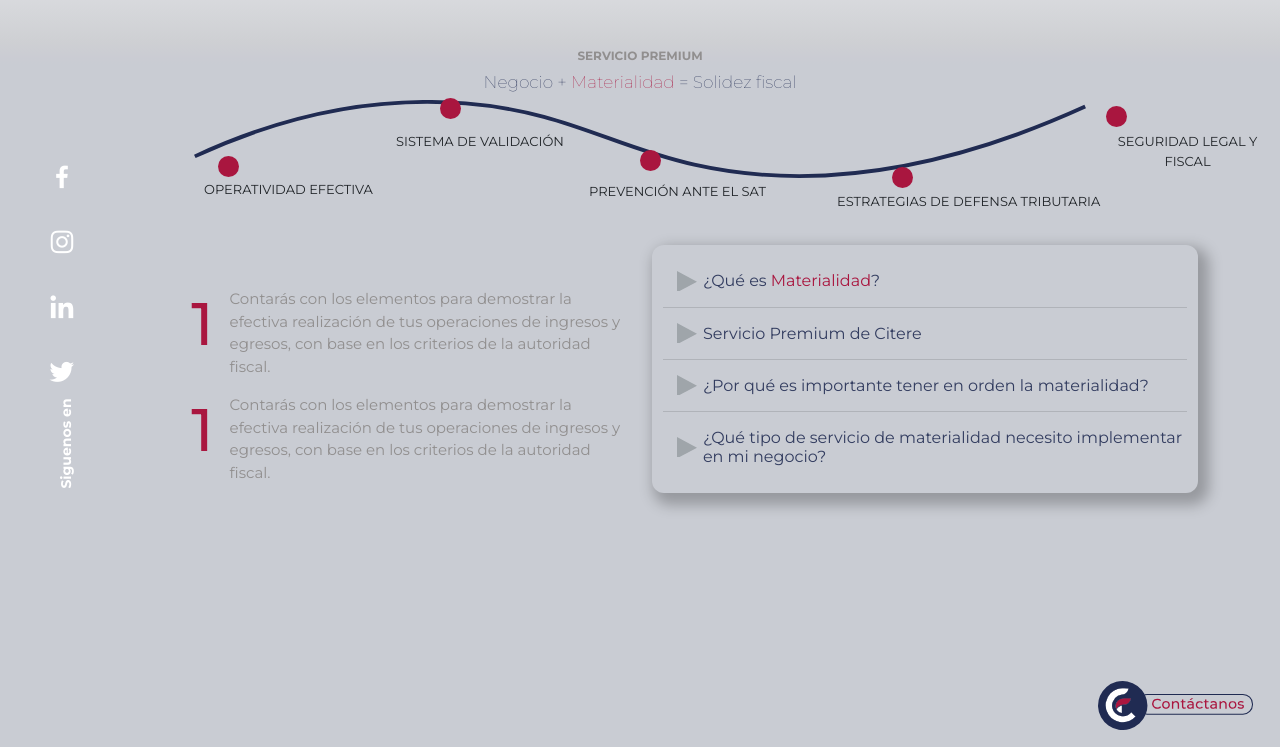
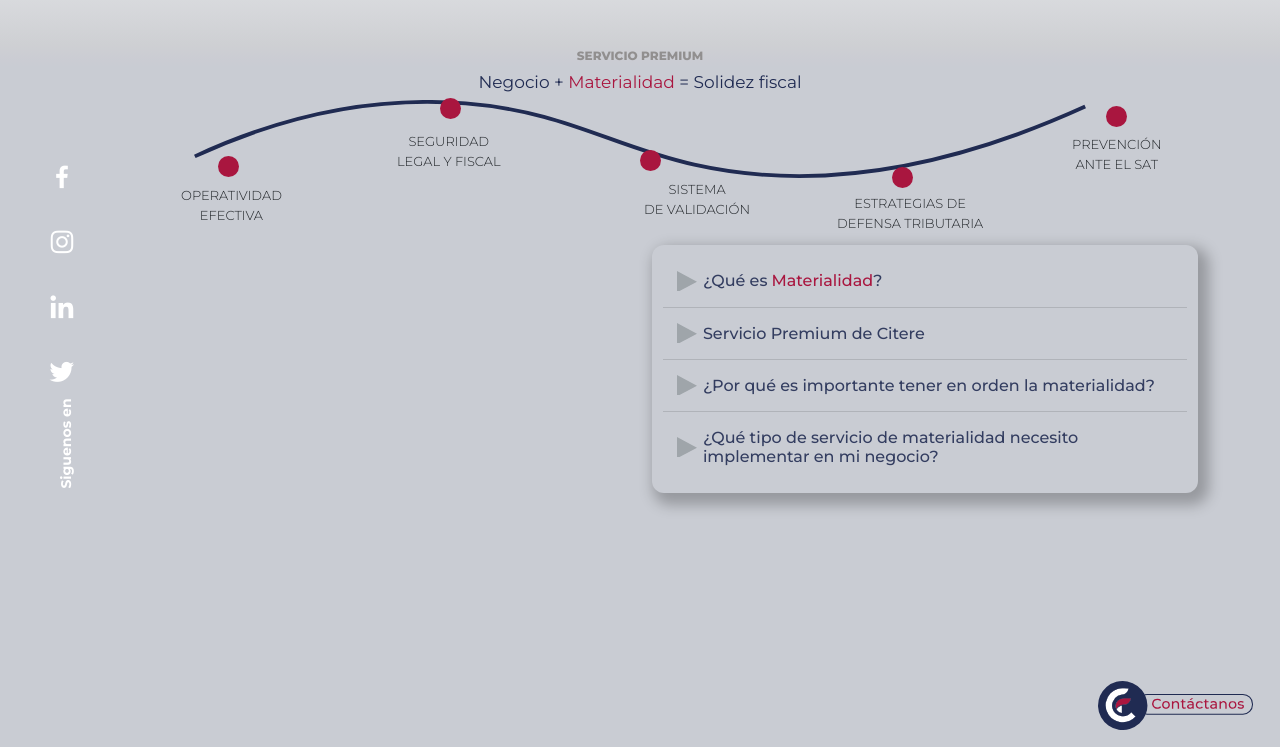
Before and after one commit to HugoTranquilino/citere, a CodeIgniter app: page /database/index.php/citere/Materialidad in a window 1280 px wide. Shown: the part 53-800 px from the top of the page. Run offline with CodeIgniter, Linux system fonts and the light colour scheme; some libraries are stand-ins or nearby versions.

Commit message:
termina el jueves

```diff
--- a/application/controllers/Citere.php
+++ b/application/controllers/Citere.php
@@ -46,7 +46,7 @@
 	public function Publicaciones()
 	{
 		$data = '';
-		$content = $this->load->view('publicaciones_v',$data,TRUE);
+		$content = $this->load->view('publicaciones_v1',$data,TRUE);
 		$datos_vista = array('content' => $content);
 		$this->load->view('template',$datos_vista);
 	}
--- a/application/views/materialidad_v.php
+++ b/application/views/materialidad_v.php
@@ -5,24 +5,24 @@
 		<h2>Negocio + <span>Materialidad</span> = Solidez fiscal</h2>
 		<center><img src="<?php echo base_url();?>assets/img/linea.svg" width="100%" height="100%" alt=""></center>
 		<div id="option1">
-			<button class="identificadores" id="negocio"></button>
-			<p class="legend" id="legend-1">OPERATIVIDAD EFECTIVA</p>
+			<button class="identificadores" id="operatividad"></button>
+			<p class="legend" id="legend-1">OPERATIVIDAD <br> EFECTIVA</p>
 		</div>
 		<div id="option2">
-			<button class="identificadores" id="socios"></button>
-			<p class="legend" id="legend-2">SEGURIDAD LEGAL Y FISCAL</p>
+			<button class="identificadores" id="seguridad"></button>
+			<p class="legend" id="legend-2">SEGURIDAD <br> LEGAL Y FISCAL</p>
 		</div>
 		<div id="option3">
-			<button class="identificadores" id="operatividad"></button>
-			<p class="legend" id="legend-3">SISTEMA DE VALIDACIÓN</p>
+			<button class="identificadores" id="validacionF"></button>
+			<p class="legend" id="legend-3">SISTEMA <br> DE VALIDACIÓN</p>
 		</div>
 		<div id="option4">
-			<button class="identificadores" id="seguridad"></button>
-			<p class="legend" id="legend-4">ESTRATEGIAS DE DEFENSA TRIBUTARIA</p>
+			<button class="identificadores" id="defensaT"></button>
+			<p class="legend" id="legend-4">ESTRATEGIAS DE <br> DEFENSA TRIBUTARIA</p>
 		</div>
 		<div id="option5">
-			<button class="identificadores" id="estrategias"></button>
-			<p class="legend" id="legend-5">PREVENCIÓN ANTE EL SAT</p>
+			<button class="identificadores" id="prevencion"></button>
+			<p class="legend" id="legend-5">PREVENCIÓN <br> ANTE EL SAT</p>
 		</div>
 	</div>
 	<!-- =========== End Identifiers ========== -->
@@ -30,26 +30,61 @@
 		<div class="col-md-6 col-sm-12 col-xs-12 col-lg-6">
 			<!-- =========== Identifier description ============= -->
 			<div class="content-info">
-				<div class="row" id="">
+
+				<div class="row" id="desc-operatividad" style="display:none;">
 					<div class="col-md-1">
 						<h2 class="num-info">1</h2>
 					</div>
 					<div class="col-md-11">
+						<h3>OPERATIVIDAD EFECTIVA</h3>
 						<p>Contarás con los elementos para demostrar la efectiva realización de tus operaciones de
-							ingresos
-							y egresos, con base en los criterios de la autoridad fiscal.</p>
+							ingresos y egresos con base en los criterios de la autoridad fiscal.</p>
 					</div>
 				</div>
-				<div class="row" id="">
+
+				<div class="row" id="desc-seguridad" style="display:none;">
 					<div class="col-md-1">
-						<h2 class="num-info">1</h2>
+						<h2 class="num-info">2</h2>
 					</div>
 					<div class="col-md-11">
-						<p>Contarás con los elementos para demostrar la efectiva realización de tus operaciones de
-							ingresos
-							y egresos, con base en los criterios de la autoridad fiscal.</p>
+						<h3>SEGURIDAD LEGAL Y FISCAL</h3>
+						<p>Obtendrás certeza legal y fiscal en tus operaciones con clientes y proveedores.</p>
 					</div>
 				</div>
+
+				<div class="row" id="desc-validacionF" style="display:none;">
+					<div class="col-md-1">
+						<h2 class="num-info">3</h2>
+					</div>
+					<div class="col-md-11">
+						<h3>SISTEMA DE VALIDACIÓN</h3>
+						<p>Tendrás un acompañamiento y una metodología de validación de las operaciones que realizas a
+							efecto de evitar criterios subjetivos en la valoración de tu información.</p>
+					</div>
+				</div>
+
+				<div class="row" id="desc-defensaT" style="display:none;">
+					<div class="col-md-1">
+						<h2 class="num-info">4</h2>
+					</div>
+					<div class="col-md-11">
+						<h3>ESTRATEGIAS DE DEFENSA TRIBUTARIA</h3>
+						<p>En su caso, contarás con los elementos necesarios para que un abogado experto pueda construir
+							eficientemente tus medios de defensa ante los tribunales competentes.</p>
+					</div>
+				</div>
+
+				<div class="row" id="desc-prevencion" style="display:none;">
+					<div class="col-md-1">
+						<h2 class="num-info">5</h2>
+					</div>
+					<div class="col-md-11">
+						<h3>PREVENCIÓN ANTE EL SAT</h3>
+						<p>Evitarás el pago de los impuestos derivados de la eliminación de los efectos fiscales de las
+							facturas de tus proveedores que se encuentren incluidos en el listado de empresas EFOS.</p>
+					</div>
+				</div>
+
 			</div>
 			<!-- =========== End Identifier description ========== -->
 		</div>
@@ -134,7 +169,8 @@
 								empresa incorpore cotidianamente controles y procedimientos administrativos,
 								organizacionales y de validación de sus operaciones, con el fin de operar bajo los
 								criterios de materialidad y razón de negocios del SAT. <br>
-								También te ofrecemos la <span id="legend">asesoría correctiva</span> , cuando el SAT ha vinculado a tu empresa con
+								También te ofrecemos la <span id="legend">asesoría correctiva</span> , cuando el SAT ha
+								vinculado a tu empresa con
 								un proveedor que ha sido señalado en el listado de las Empresas que Facturan Operaciones
 								Simuladas (EFOS), es decir, que hay presunción de que las operaciones son inexistentes.
 							</div>
--- a/assets/css/main.css
+++ b/assets/css/main.css
@@ -94,7 +94,8 @@
 }
 
 .loader {
-	background: var(--r_principal);
+	/* background: var(--r_principal); */
+	background: #B9B8B8;
 	width: 100%;
 	height: 100vh;
 	display: flex;
@@ -104,7 +105,7 @@
 	top: 0;
 	left: 0;
 	z-index: 10000;
-	clip-path: circle(100.0% at 50% 0);
+	clip-path: circle(150.0% at 50% 0);
 	transition: clip-path 0.8s ease-in-out;
 }
 
@@ -455,7 +456,12 @@
     left: 92px;
 } */
 
-/* ============= Materialidad ================= */
+
+/* ================================== */
+/* ========= Materialidad =========== */
+/* ================================== */
+
+/* title */
 .content-identifiers {
 	text-align: center;
 	margin-bottom: 3%;
@@ -463,13 +469,13 @@
 
 .content-identifiers h1 {
 	font-size: 12px;
-	font-weight: 700;
+	font-weight: 800;
 	color: var(--g_primario);
 }
 
 .content-identifiers h2 {
 	font-size: 17px;
-	font-weight: lighter;
+	font-weight: inherit;
 	color: var(--a_primario);
 }
 
@@ -477,6 +483,7 @@
 	color: var(--r_principal);
 }
 
+/* graph buttons  */
 .identificadores {
 	background: var(--r_principal);
 	width: 21px;
@@ -486,72 +493,76 @@
 	position: absolute;
 }
 
-#negocio {
+/* graph buttons */
+#operatividad {
 	top: 209px;
 	left: 218px;
 }
 
-#socios {
+#seguridad {
+	top: 151px;
+	left: 440px;
+}
+
+#validacionF {
+	top: 203px;
+}
+
+#defensaT {
+	top: 220px;
+	left: 892px;
+}
+
+#prevencion {
 	top: 159px;
 	left: 1106px;
 }
 
-#operatividad {
-	top: 151px;
-	left: 440px;
-}
-
-#seguridad {
-	top: 220px;
-	left: 892px;
-}
-
-#estrategias {
-	top: 203px;
-}
-
+/* text per graph button */
 .legend {
 	position: absolute;
 	font-size: 13px;
-	font-weight: 400;
+	font-weight: 300;
 }
 
 #legend-1 {
-	top: 233px;
-	left: 204px;
+	top: 239px;
+	left: 181px;
 }
 
 #legend-2 {
 	top: 185px;
-	left: 1095px;
+	left: 397px;
 }
 
 #legend-3 {
-	top: 185px;
-	left: 396px;
+	top: 233px;
+	left: 644px;
 }
 
 #legend-4 {
-	top: 245px;
+	top: 247px;
 	left: 837px;
 }
 
 #legend-5 {
-	top: 235px;
-	left: 589px;
+	top: 188px;
+	left: 1072px;
 }
 
 .materialidad {
 	margin-top: 8%;
 }
 
+/* graph image */
 .materialidad img {
 	width: 80%;
-	/* margin: 29px 0px 21px 69px; */
 }
 
+/* Information Materiality */
 .materialidad-content {
 	margin-top: 6%;
+	margin-bottom: 4%;
 	padding: 2%;
 	border-radius: 12px;
 	box-shadow: 6px 7px 14px 5px rgba(0, 0, 0, 0.25);
@@ -569,6 +580,7 @@
 	background: none !important;
 	border-radius: 57px;
 	margin-left: 20px;
+	font-weight: 500;
 }
 
 .accordion-button:not(.collapsed) {
@@ -609,6 +621,7 @@
 	background: white;
 }
 
+/* description of the items in the graph */
 .content-info {
 	margin: 14% 0px 0px 20%;
 }
@@ -618,10 +631,16 @@
 	font-size: 60px;
 }
 
+.content-info h3{
+	font-size: 20px;
+}
+
 .content-info p {
 	font-size: 15px;
 	color: var(--g_primario);
 }
+/* ========================================= */
+
 
 /* =============== Faq's =================== */
 .faqs {
```
Also changed, not shown: application/views/publicaciones_v1.php (+19 -0 lines), assets/js/citere.js (+52 -2 lines).
